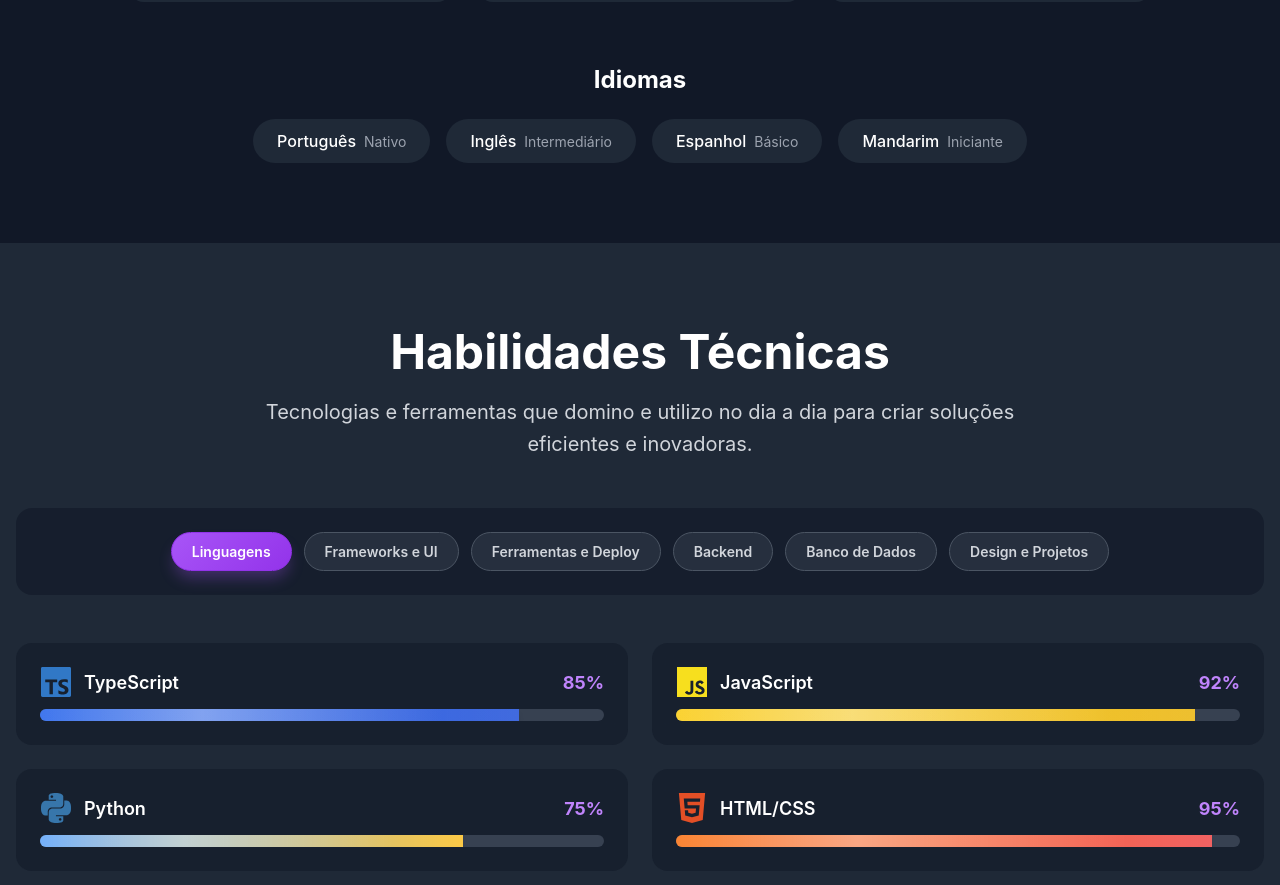
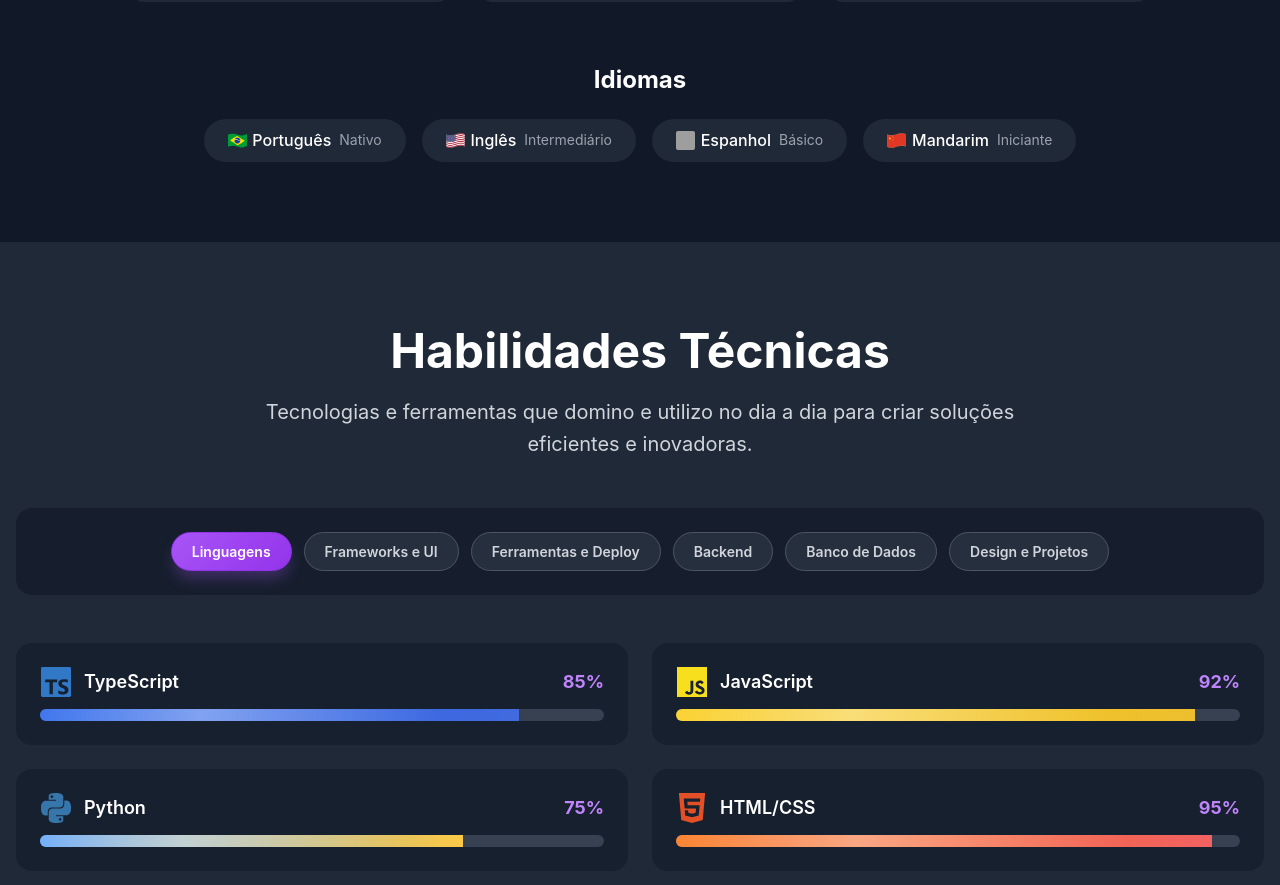
Before and after one commit to isabelmaito/Portfolio, a React (Vite) app: page / in a window 1280 px wide. Shown: the part 2459-3344 px from the top of the page. Built offline with nearby package versions, Linux system fonts and the light colour scheme; grey boxes are pictures that could not be loaded.

Commit message:
feat: enhance language display with flags and improved layout

```diff
--- a/src/components/Sobre.css
+++ b/src/components/Sobre.css
@@ -292,6 +292,9 @@
 }
 
 .language-item {
+    display: inline-flex;
+    align-items: center;
+    gap: 0.5rem;
     padding: 0.75rem 1.5rem;
     border-radius: 9999px;
 }
@@ -305,7 +308,19 @@
 }
 
 .language-name {
+    display: inline-flex;
+    align-items: center;
+    gap: 0.35rem;
+    line-height: 1;
     font-weight: 500;
+}
+
+.language-flag {
+    width: 1.2em;
+    height: 1.2em;
+    object-fit: cover;
+    border-radius: 2px;
+    flex-shrink: 0;
 }
 
 .language-name.dark {
@@ -317,7 +332,7 @@
 }
 
 .language-level {
-    margin-left: 0.5rem;
+    line-height: 1;
     font-size: 0.875rem;
 }
 
--- a/src/components/Sobre.jsx
+++ b/src/components/Sobre.jsx
@@ -1,5 +1,9 @@
 import { GraduationCap } from 'lucide-react';
 import { useTranslation } from 'react-i18next';
+import brazilFlag from '../assets/brazilflag.png';
+import usaFlag from '../assets/usaflag.png';
+import spainFlag from '../assets/spainflag.png';
+import chinaFlag from '../assets/chinaflag.png';
 import './Sobre.css';
 
 export function Sobre({ darkMode }) {
@@ -34,22 +38,33 @@ export function Sobre({ darkMode }) {
 
   const languages = [
     {
+      id: 'portuguese',
       name: t('about.languages.portuguese.name'),
       level: t('about.languages.portuguese.level')
     },
     {
+      id: 'english',
       name: t('about.languages.english.name'),
       level: t('about.languages.english.level')
     },
     {
+      id: 'spanish',
       name: t('about.languages.spanish.name'),
       level: t('about.languages.spanish.level')
     },
     {
+      id: 'mandarin',
       name: t('about.languages.mandarin.name'),
       level: t('about.languages.mandarin.level')
     }
   ];
+
+  const languageFlags = {
+    portuguese: brazilFlag,
+    english: usaFlag,
+    spanish: spainFlag,
+    mandarin: chinaFlag
+  };
 
   const getStatusLabel = (status) => {
     return t(`about.status.${status}`);
@@ -133,6 +148,12 @@ export function Sobre({ darkMode }) {
             {languages.map((lang, index) => (
               <div key={index} className={`language-item ${darkMode ? 'dark' : 'light'}`}>
                 <span className={`language-name ${darkMode ? 'dark' : 'light'}`}>
+                  <img
+                    src={languageFlags[lang.id]}
+                    alt=""
+                    aria-hidden="true"
+                    className="language-flag"
+                  />
                   {lang.name}
                 </span>
                 <span className={`language-level ${darkMode ? 'dark' : 'light'}`}>
```
